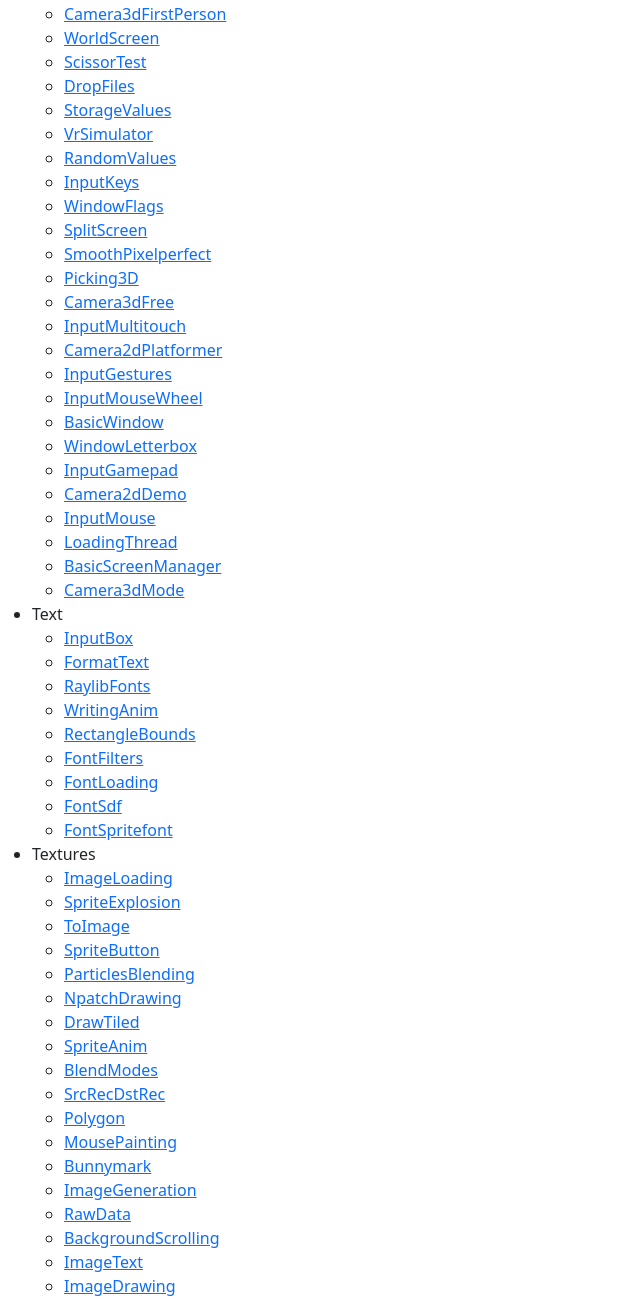
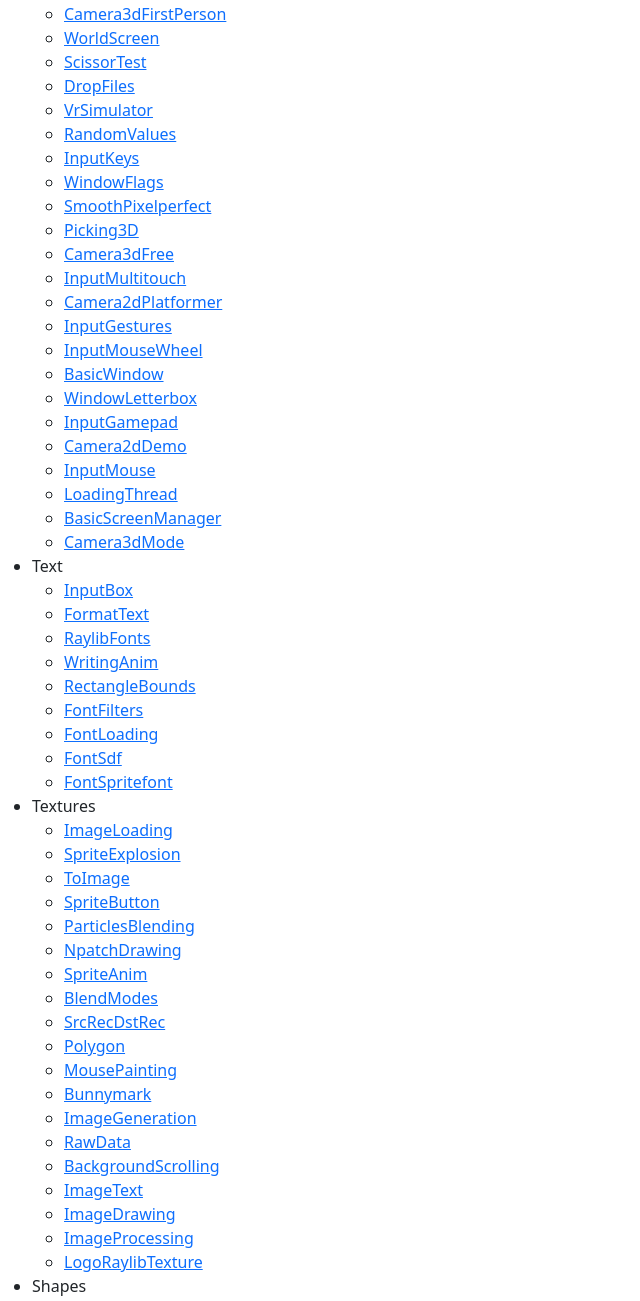
Before and after one commit to stanoddly/DotnetRaylibWasm, a plain HTML site: page DotnetRaylibWasm/index.html in a window 1280 px wide. Shown: the part 135-1436 px from the top of the page, without its empty margins (0-640 px from the left). Drawn offline with nearby package versions, Linux system fonts and the light colour scheme.

Commit message:
Removed obsolete examples from index

```diff
--- a/DotnetRaylibWasm/index.html
+++ b/DotnetRaylibWasm/index.html
@@ -18,12 +18,10 @@
         <li><a href="raylib.html?arg=WorldScreen">WorldScreen</a></li>
         <li><a href="raylib.html?arg=ScissorTest">ScissorTest</a></li>
         <li><a href="raylib.html?arg=DropFiles">DropFiles</a></li>
-        <li><a href="raylib.html?arg=StorageValues">StorageValues</a></li>
         <li><a href="raylib.html?arg=VrSimulator">VrSimulator</a></li>
         <li><a href="raylib.html?arg=RandomValues">RandomValues</a></li>
         <li><a href="raylib.html?arg=InputKeys">InputKeys</a></li>
         <li><a href="raylib.html?arg=WindowFlags">WindowFlags</a></li>
-        <li><a href="raylib.html?arg=SplitScreen">SplitScreen</a></li>
         <li><a href="raylib.html?arg=SmoothPixelPerfect">SmoothPixelperfect</a></li>
         <li><a href="raylib.html?arg=Picking3D">Picking3D</a></li>
         <li><a href="raylib.html?arg=Camera3dFree">Camera3dFree</a></li>
@@ -62,7 +60,6 @@
         <li><a href="raylib.html?arg=SpriteButton">SpriteButton</a></li>
         <li><a href="raylib.html?arg=ParticlesBlending">ParticlesBlending</a></li>
         <li><a href="raylib.html?arg=NpatchDrawing">NpatchDrawing</a></li>
-        <li><a href="raylib.html?arg=DrawTiled">DrawTiled</a></li>
         <li><a href="raylib.html?arg=SpriteAnim">SpriteAnim</a></li>
         <li><a href="raylib.html?arg=BlendModes">BlendModes</a></li>
         <li><a href="raylib.html?arg=SrcRecDstRec">SrcRecDstRec</a></li>
```
